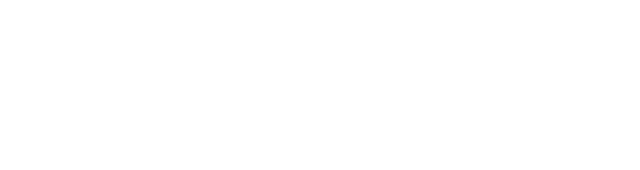
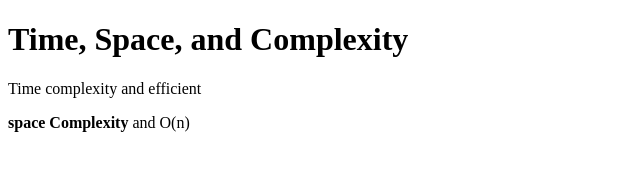
Before and after one commit to acciojob/time-and-space-complexity-adsiddhu, a website: page main.html in a window 1280 px wide. Shown: the whole page, without its empty margins (0-640 px from the left). Drawn offline with Linux system fonts and the light colour scheme.

Commit message:
created a submission

```diff
--- a/main.html
+++ b/main.html
@@ -7,6 +7,9 @@
 </head>
 
 <body>
+	<h1>Time, Space, and Complexity</h1>
+	<p>Time complexity and efficient</p>
+	<p><b>space Complexity</b> and O(n)</p>
 	<!-- the entire body must be written by student -->
     <script type="text/javascript" src="./script.js">
 </script>
```
